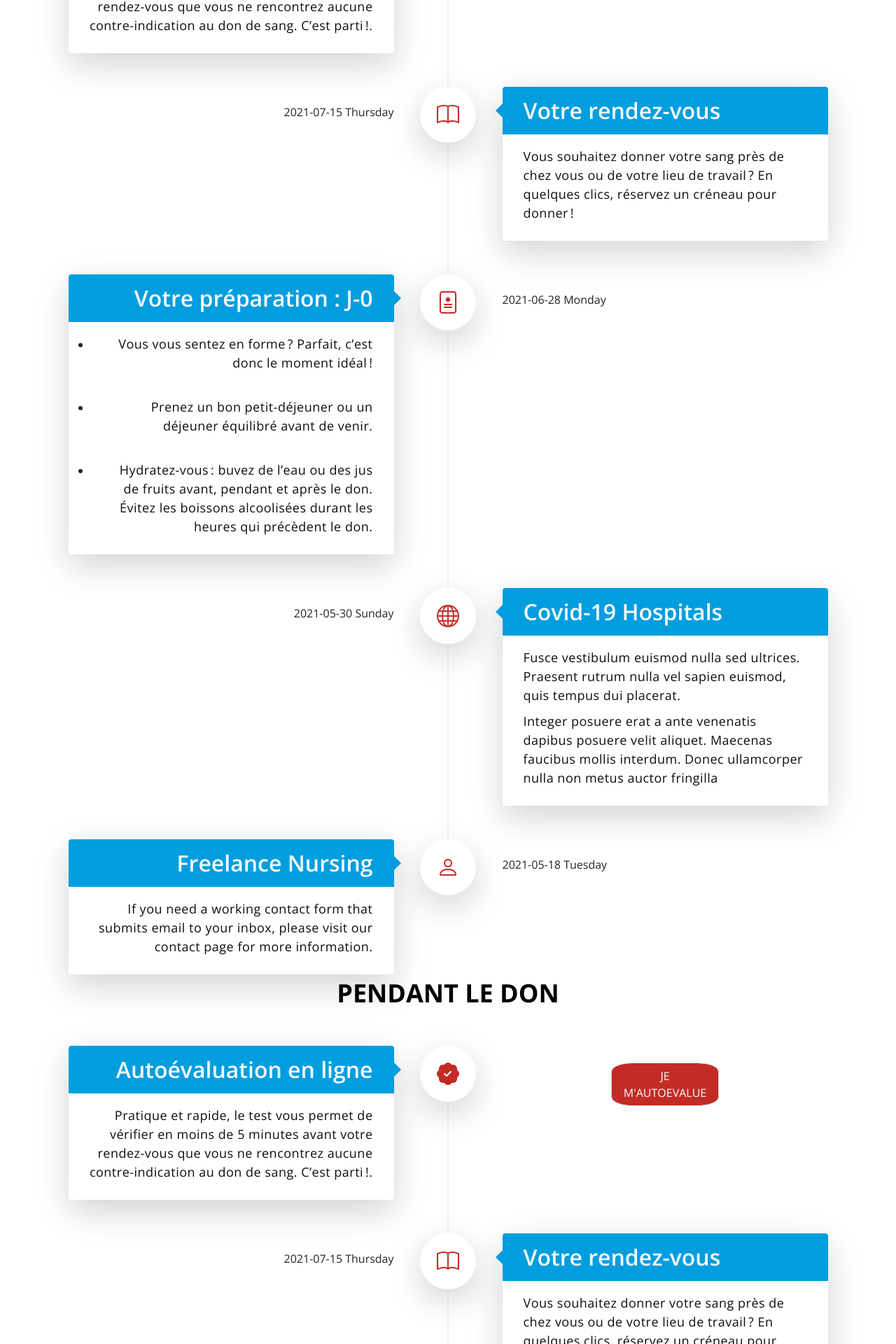
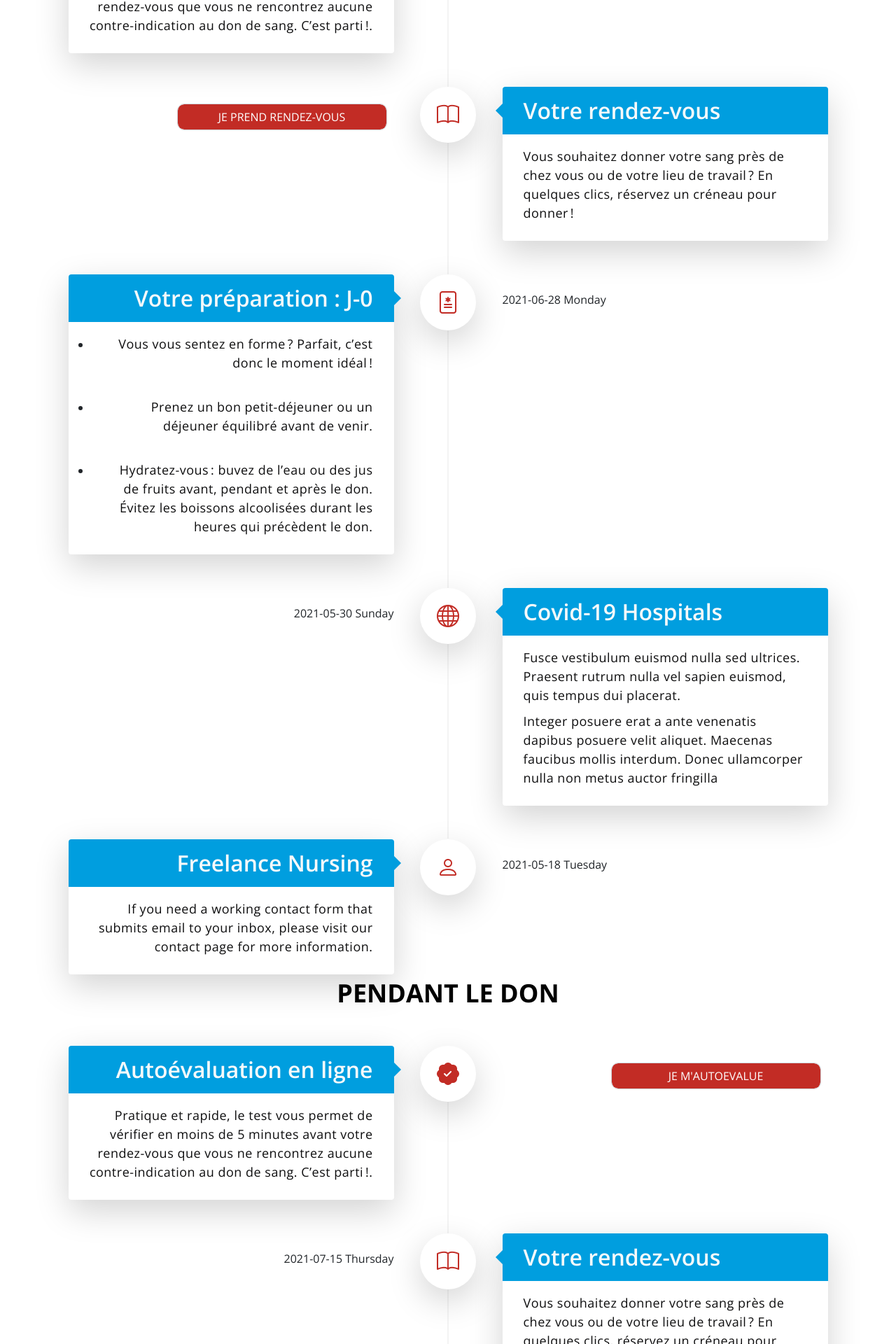
Before and after one commit to BlackRock2308/bloodstyx, an Angular app: page / in a window 1280 px wide. Shown: the part 1960-3880 px from the top of the page at 70% size. Built offline with nearby package versions, Linux system fonts and the light colour scheme.

Commit message:
adding pendant and apres don steps 2

```diff
--- a/src/app/HomePage/components/steps/steps.component.html
+++ b/src/app/HomePage/components/steps/steps.component.html
@@ -37,8 +37,10 @@
                         <i class="bi-book timeline-icon"></i>
                     </div>
 
-                    <div class="col-9 col-md-5 pe-md-3 pe-lg-0 order-1 order-md-3 py-4 timeline-date">
-                        <time>2021-07-15 Thursday</time>
+                    <div class="col-9 col-md-5 ps-md-3 ps-lg-0 order-1 order-md-3 py-4 timeline-date">
+                        <div  class="col-lg-4 col-md-6 col-6 mx-auto">
+                            <button  style="width: 300px; background-color: rgb(194, 44, 37); border-radius: 10px; color: #fff;"  class="form-control" >JE PREND RENDEZ-VOUS</button>
+                        </div>
                     </div>
                 </div>
 
@@ -124,7 +126,7 @@
 
                     <div class="col-9 col-md-5 ps-md-3 ps-lg-0 order-1 order-md-3 py-4 timeline-date">
                         <div  class="col-lg-4 col-md-6 col-6 mx-auto">
-                            <button  style="background-color: rgb(194, 44, 37); border-radius: 20%; color: #fff;"  class="form-control" >JE M'AUTOEVALUE</button>
+                            <button  style="width: 300px; background-color: rgb(194, 44, 37); border-radius: 10px; color: #fff;"  class="form-control" >JE M'AUTOEVALUE</button>
                         </div>
                     </div>
                 </div>
@@ -230,7 +232,7 @@
 
                     <div class="col-9 col-md-5 ps-md-3 ps-lg-0 order-1 order-md-3 py-4 timeline-date">
                         <div  class="col-lg-4 col-md-6 col-6 mx-auto">
-                            <button  style="background-color: rgb(194, 44, 37); border-radius: 20%; color: #fff;"  class="form-control" >JE M'AUTOEVALUE</button>
+                            <button  style="width: 300px; background-color: rgb(194, 44, 37); border-radius: 10px; color: #fff;"  class="form-control" >JE M'AUTOEVALUE</button>
                         </div>
                     </div>
                 </div>
```
